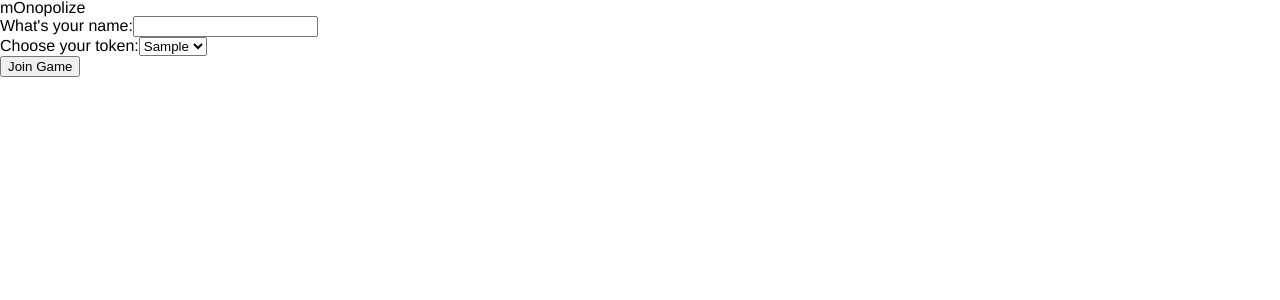
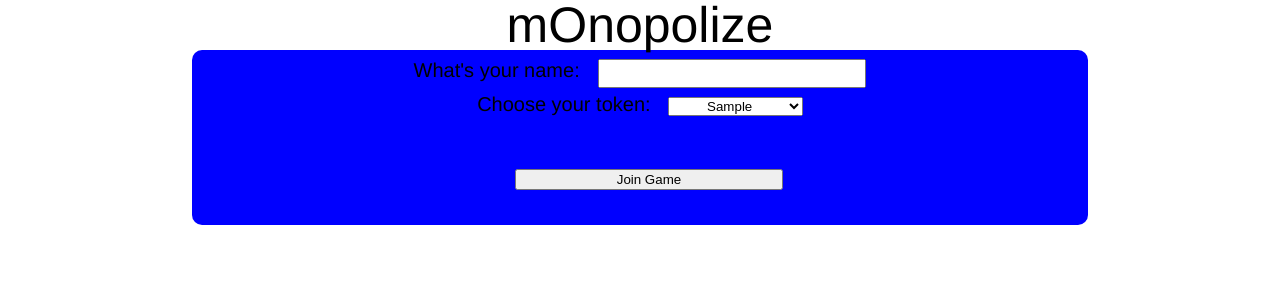
Before and after one commit to CNessler/monopoly-group-project, a Node server app: template views/index.jade in a window 1280 px wide. Shown: the top 300 px of the page. Run offline with Node 20, Linux system fonts and the light colour scheme; the template is opened without the code that fills it: most values are stand-ins (such as "Sample title", 1, 10 or a date in 2020); some libraries are stand-ins or nearby versions.

Commit message:
form css

```diff
--- a/public/stylesheets/style.css
+++ b/public/stylesheets/style.css
@@ -247,3 +247,40 @@ body {
 #nattygro, #pingpong, #cornhole, #couch {
   background-color: #a19a9a;
   color: #FFFFFF; }
+
+form {
+  background-color: blue;
+  border-radius: 10px;
+  color: black;
+  width: 70%;
+  margin: 0 auto;
+  text-align: center; }
+
+h1 {
+  font-size: 50px;
+  text-align: center; }
+
+input {
+  margin-top: 1%;
+  line-height: 1.7;
+  width: 30%;
+  display: inline-block;
+  margin-left: 2%; }
+
+select {
+  margin-top: 1%;
+  width: 15%;
+  text-align: center;
+  margin-left: 2%; }
+
+.join_game {
+  height: 65px;
+  font-size: 22px;
+  margin-top: 5%; }
+
+label {
+  padding-top: 200px;
+  vertical-align: bottom;
+  width: 10%;
+  font-size: 20px;
+  margin: 0 auto; }
--- /dev/null
+++ b/sass/_form.scss
@@ -0,0 +1,41 @@
+form {
+  background-color: blue;
+  border-radius: 10px;
+  color:black;
+  width: 70%;
+  margin: 0 auto;
+  text-align: center;
+  // padding-left: 10%;
+  }
+h1 {
+  font-size: 50px;
+  text-align: center;
+}
+
+input {
+  margin-top: 1%;
+  line-height: 1.7;
+  width: 30%;
+  display: inline-block;
+  margin-left: 2%;
+}
+
+select {
+  margin-top: 1%;
+  width: 15%;
+  text-align: center;
+  margin-left: 2%;
+}
+.join_game {
+  height: 65px;
+  font-size: 22px;
+  margin-top: 5%;
+
+}
+label {
+  padding-top: 200px;
+  vertical-align: bottom;
+  width: 10%;
+  font-size: 20px;
+  margin: 0 auto;
+}
--- a/sass/style.scss
+++ b/sass/style.scss
@@ -2,3 +2,4 @@
 @import "layout";
 @import "type";
 @import "colors";
+@import "form";
```
Also changed, not shown: views/index.jade (+13 -13 lines).
